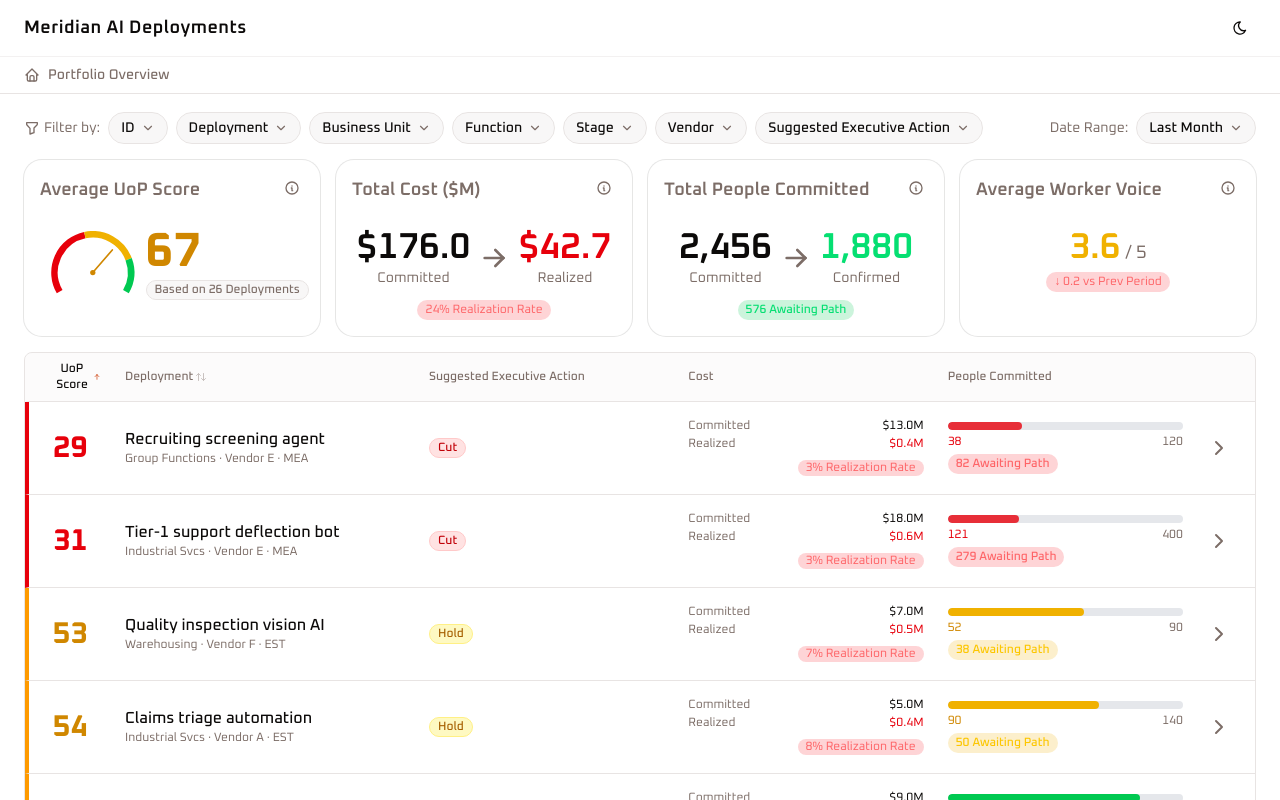
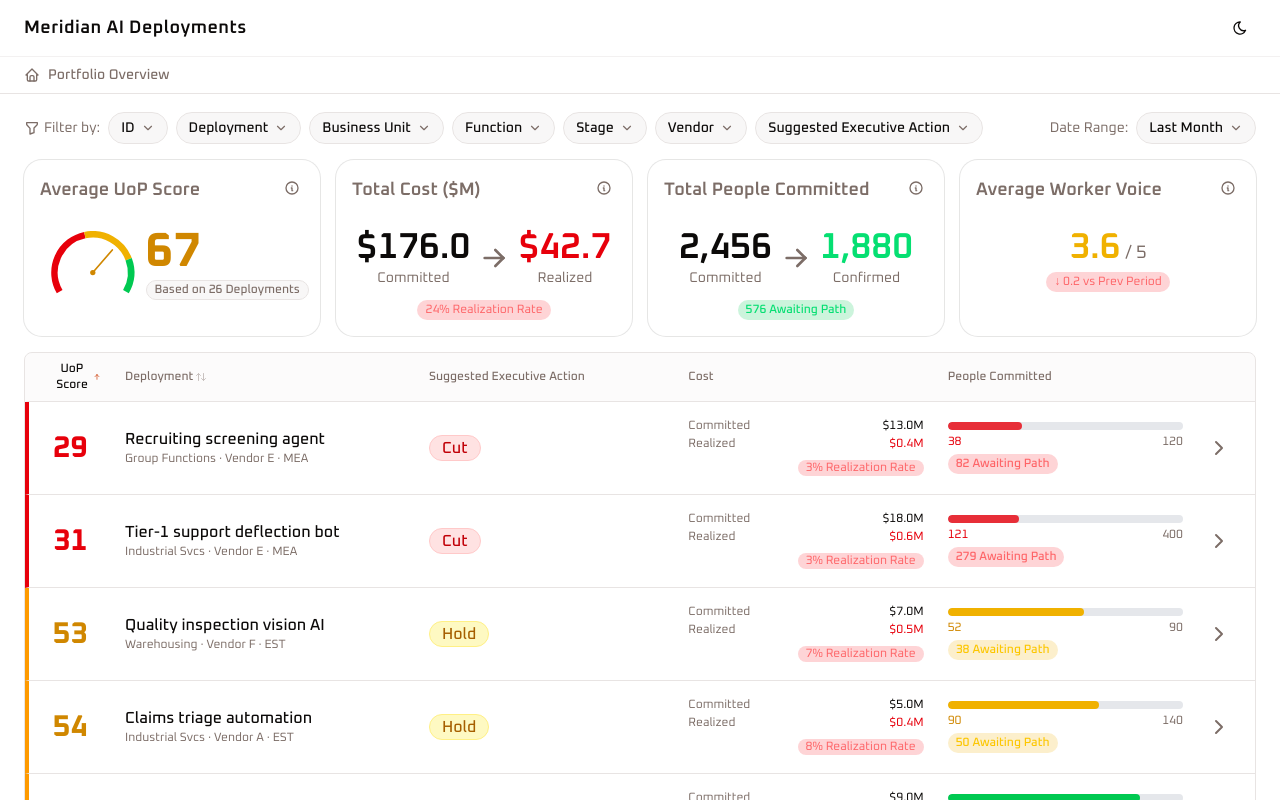
Before and after one commit to jrfabito/rpotent, a Next.js app: page / in a window 1280 px wide. Shown: the top 800 px of the page. Built offline with nearby package versions, Linux system fonts and the light colour scheme.

Commit message:
increased suggested executive action badge size

```diff
--- a/components/custom/portfolio-list.tsx
+++ b/components/custom/portfolio-list.tsx
@@ -254,7 +254,7 @@ export function PortfolioList({ data, variant = "overview" }: PortfolioListProps
               <div className="flex flex-1 items-center">
                 <Badge
                   variant="outline"
-                  className={cn(cfg.badge, isDetail && "px-3 py-1 text-sm")}
+                  className={cn(cfg.badge, "px-3 py-3 text-md")}
                 >
                   {rec}
                 </Badge>
```
